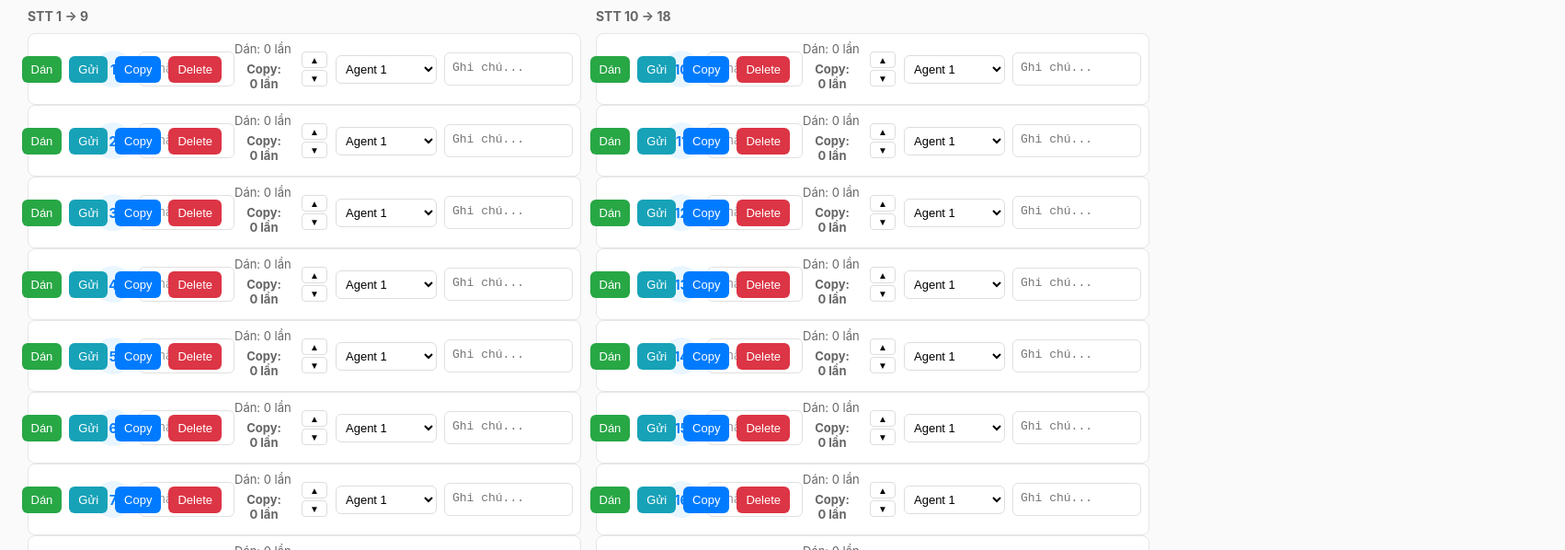
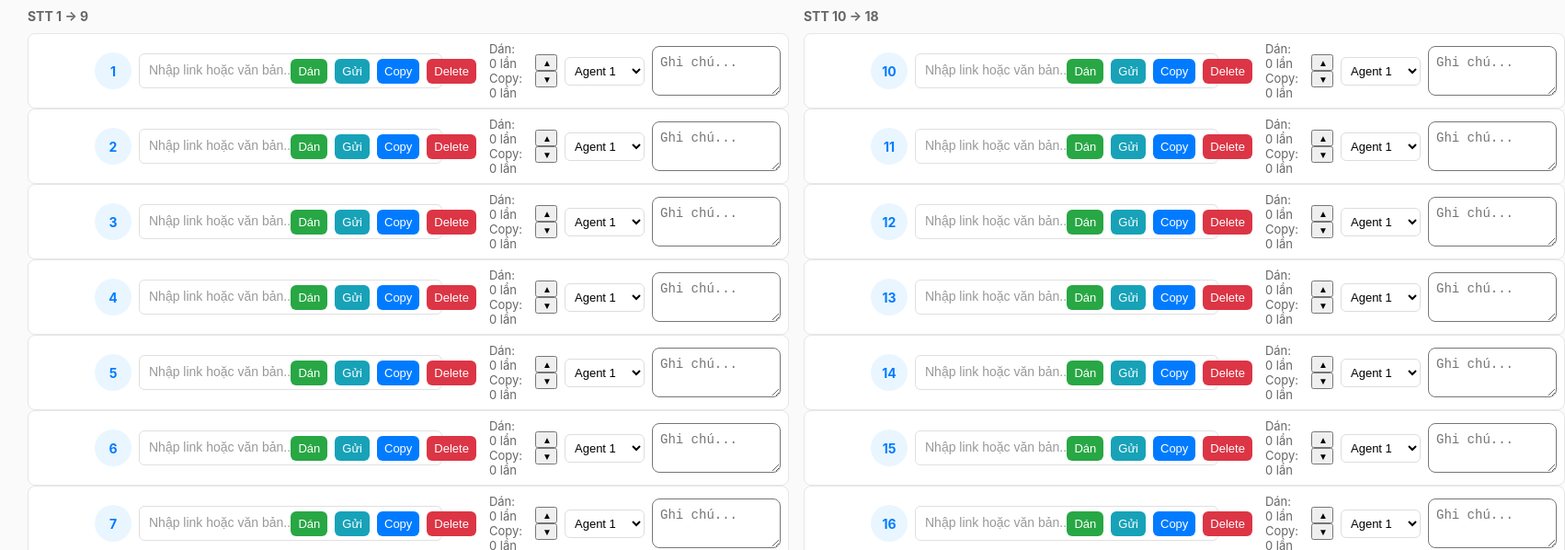
Before and after one commit to devvd25/todolisttest, a plain HTML site: page index.html in a window 1280 px wide. Shown: the part 55-653 px from the top of the page at 92% size, 1702 px wide, since content can reach past the window. Drawn offline with Linux system fonts and the light colour scheme.

Commit message:
Update index.html

```diff
--- a/index.html
+++ b/index.html
@@ -22,18 +22,8 @@
   .col{background:transparent}
   .col h2{font-size:14px;margin:6px 0 10px;color:var(--muted)}
 
-  /* Row layout: time | stt | input & controls
-     Keep right controls area with fixed-ish width, allow middle input to shrink */
-  .row{
-    display:grid;
-    grid-template-columns:56px 40px 1fr 360px;
-    gap:8px;
-    align-items:center;
-    padding:var(--row-padding);
-    border:1px solid #e6e6e6;
-    border-radius:8px;
-    background:#fff;
-  }
+  /* Row layout: time | stt | input & controls */
+  .row{display:grid;grid-template-columns:56px 40px 1fr 360px; gap:8px;align-items:center;padding:var(--row-padding);border:1px solid #e6e6e6;border-radius:8px;background:#fff}
   @media (max-width:1200px){ .row{grid-template-columns:56px 40px 1fr 320px} }
   @media (max-width:980px){ .row{grid-template-columns:56px 40px 1fr 1fr} }
 
@@ -41,84 +31,78 @@
   .timer.ready{color:#28a745;font-weight:700}
   .row-number{width:40px;height:40px;border-radius:50%;background:#e9f6ff;color:var(--accent);display:flex;align-items:center;justify-content:center;font-weight:700;font-size:14px;cursor:pointer;user-select:none}
   .row-number.editing{background:#fff;border:1px solid #ddd;padding:0}
-
-  /* TEXT INPUT: allow shrink (min-width:0), ellipsis when too long */
+  /* Thay thế phần .text-input cũ bằng block này */
 .text-input {
   box-sizing: border-box;
-    min-width: 0;                 /* KEY: allows input to shrink inside grid */
-    width: 100%;
+  flex: 1 !important;             /* giữ cho input giãn hợp lý */
+  min-width: 330px !important;    /* chỉnh theo ý bạn */
+  max-width: none !important;
+
   padding: 8px 10px;
   border: 1px solid #e0e0e0;
   border-radius: 6px;
+
+  font-weight: 400 !important;    /* cố định weight */
+  font-size: 14px !important;     /* cố định size */
+  line-height: 1.4 !important;
+  color: #111 !important;
+  background: #fff !important;
+
+  white-space: nowrap;
+  overflow-x: auto;
+  transition: none !important;    /* không cho hiệu ứng thay đổi kích thước/font */
+}
+
+/* Placeholder cũng dùng đúng size/weight để không thấy khác biệt */
+.text-input::placeholder {
   font-weight: 400;
   font-size: 14px;
-    line-height: 1.4;
-    color: #111;
-    background: #fff;
-    white-space: nowrap;
-    overflow: hidden;
-    text-overflow: ellipsis;
-  }
-  .text-input::placeholder { color:#999; font-size:14px; font-weight:400; opacity:1; }
-
-  /* Controls container on right: reserve space and prevent being pushed by input */
-  .row-right {
-    display:flex;
-    align-items:center;
-    justify-content:flex-end;
-    gap:8px;
-    min-width: 260px; /* ensures controls area keeps reasonable width */
-    max-width: 420px;
-    box-sizing: border-box;
+  color: #999;
+  opacity: 1;
 }
 
-  .controls{display:flex;gap:8px;align-items:center;flex-shrink:0}
+/* Selection color */
+.text-input::selection { background: #b3d4ff; color: inherit; }
+
+
+  /* Giữ ô Ghi chú luôn hiện dạng hộp, không bị nén khi zoom */
+.note-input {
+  box-sizing: border-box;
+  flex: 0 0 auto !important;     /* không cho co lại */
+  min-width: 140px !important;    /* thay số này nếu muốn rộng hơn */
+  max-width: 260px !important;    /* tránh quá rộng phá layout */
+  width: 140px !important;        /* giữ kích thước cố định mặc định */
+  min-height: 36px !important;    /* đảm bảo thấy hộp, không còn chỉ thanh cuộn */
+  padding: 8px !important;
+  border-radius: 8px !important;
+  overflow: visible !important;
+  background: #fff !important;
+  font-size: 14px !important;
+  line-height: 1.3 !important;
+}
+  .controls{display:flex;gap:8px;align-items:center}
   .button{padding:7px 10px;border-radius:6px;border:none;color:#fff;cursor:pointer;font-size:13px}
   .paste-btn{background:#28a745}
   .send-btn{background:#17a2b8}
   .copy-btn{background:#007bff}
   .delete-btn{background:#dc3545}
-
-  /* copy count badge */
-  .copy-count{
-    display:inline-block;
-    min-width:64px;
-    max-width:100px;
-    padding:6px 8px;
-    border-radius:6px;
-    text-align:center;
-    font-weight:700;
-    background:transparent;
-    color:#333;
-    box-sizing:border-box;
-  }
-  .copy-warning {
-    background: #ffeb3b !important;
-    color: #000 !important;
-  }
-
-  /* spinner column (▲/▼) */
-  .spinner-col {
-    display:flex;
-    flex-direction:column;
-    align-items:center;
-    gap:2px;
-    min-width:30px;
-    box-sizing:border-box;
-  }
-  .spinner-col button{
-    width:28px;height:18px;padding:0;border-radius:4px;border:1px solid #ddd;background:#fff;cursor:pointer;font-size:10px;
-  }
-
-  .agent-select{width:110px;padding:6px;border-radius:6px;border:1px solid #ddd;background:#fff;font-size:13px;flex-shrink:0}
-  .note-input{width:140px;padding:8px;border:1px solid #e0e0e0;border-radius:6px;font-size:13px;resize:none;height:36px;flex-shrink:0}
-
+  .agent-select{width:110px;padding:6px;border-radius:6px;border:1px solid #ddd;background:#fff;font-size:13px}
+  .counts{display:flex;flex-direction:column;align-items:flex-start;gap:4px;font-size:13px;color:var(--muted);margin-left:6px}
   .small{font-size:12px;color:var(--muted)}
   .add-row-btn{background:#28a745;color:#fff;padding:8px 14px;border-radius:6px;border:none;cursor:pointer}
   #links-modal{display:none;position:fixed;left:50%;top:50%;transform:translate(-50%,-50%);background:#fff;padding:14px;border:1px solid #ddd;border-radius:8px;z-index:9999;max-width:900px;width:94%;max-height:72vh;overflow:auto}
   .toast{position:fixed;right:18px;bottom:18px;background:#28a745;color:#fff;padding:10px 14px;border-radius:8px;box-shadow:0 6px 18px rgba(0,0,0,0.18);z-index:2147483647;opacity:1;transition:opacity .3s,transform .25s}
   .toast.error{background:#dc3545}
+  .row .controls button{padding:6px 8px;border-radius:6px;font-size:13px}
   .paste-count,.copy-count{font-size:13px;color:var(--muted)}
+ .copy-warning {
+  background: #ffeb3b !important;      /* vàng đậm */
+  color: #000 !important;              /* chữ đen cho dễ đọc */
+  padding: 4px 6px;
+  border-radius: 4px;
+  font-weight: 600;
+}
+
 </style>
 </head>
 <body>
@@ -260,39 +244,36 @@ function makeRowHtml(index){
   const timer = timers[index];
   const timerText = timer ? formatTimerText(timer.timeLeft) : '';
   const timerClass = (timer && timer.timeLeft <= 0) ? 'timer ready' : 'timer';
-
-  // Build right area html: controls + counts + spinner + agent + note
-  const rightHtml = `
-    <div class="row-right">
+  return `
+    <div class="row" data-id="${id}">
+      <div class="${timerClass}">${timerText}</div>
+      <div class="row-number" title="Double-click để sửa STT">${displayStt}</div>
+      <input class="text-input" value="${textEsc}" placeholder="Nhập link hoặc văn bản..." />
+      <div style="display:flex;align-items:center;gap:8px;width:100%;justify-content:flex-end">
         <div class="controls">
           <button class="button paste-btn" onclick="pasteText(${id})">Dán</button>
           <button class="button send-btn" onclick="sendToAgent(${id})">Gửi</button>
           <button class="button copy-btn" onclick="copyText(${id})">Copy</button>
           <button class="button delete-btn" onclick="deleteText(${id})">Delete</button>
         </div>
-
-      <div style="display:flex;flex-direction:column;align-items:flex-start;margin-left:6px;">
+        <div style="display:flex;flex-direction:column;align-items:flex-start;margin-left:6px">
           <div class="paste-count">Dán: ${pasteCounts[id-1]||0} lần</div>
-        <div class="copy-count ${copyCounts[id-1] >= 5 ? 'copy-warning' : ''}">Copy: ${copyCounts[id-1] || 0} lần</div>
+          <div class="copy-count ${copyCounts[id-1] >= 5 ? 'copy-warning' : ''}">
+    Copy: ${copyCounts[id-1] || 0} lần
 </div>
 
-      <div class="spinner-col">
-        <button onclick="changeCopy(${id}, 1)">▲</button>
-        <button onclick="changeCopy(${id}, -1)">▼</button>
+        </div>
+        <!-- SPINNER COPY (tăng/giảm số copy) -->
+<div style="display:flex; flex-direction:column; align-items:center; margin-left:6px;">
+  <button onclick="changeCopy(${id}, 1)" style="width:24px; height:18px; font-size:10px;">▲</button>
+  <button onclick="changeCopy(${id}, -1)" style="width:24px; height:18px; font-size:10px;">▼</button>
 </div>
 
 ${agentHtml}
 
 <textarea class="note-input" placeholder="Ghi chú...">${data.note||''}</textarea>
+
       </div>
-  `;
-
-  return `
-    <div class="row" data-id="${id}">
-      <div class="${timerClass}">${timerText}</div>
-      <div class="row-number" title="Double-click để sửa STT">${displayStt}</div>
-      <input class="text-input" value="${textEsc}" placeholder="Nhập link hoặc văn bản..." />
-      ${rightHtml}
     </div>
   `;
 }
@@ -571,6 +552,7 @@ function resetToDefault(){
 }
 
 
+/* init */
 window.addEventListener('load', ()=>{ loadState(); setInterval(()=>updateTotals(),1000); });
 window.__textTwoCol = { loadState, saveState, sendToAgent, deleteAllLinks };
 </script>
```
Lines whose indentation alone changed are shown as unchanged.
